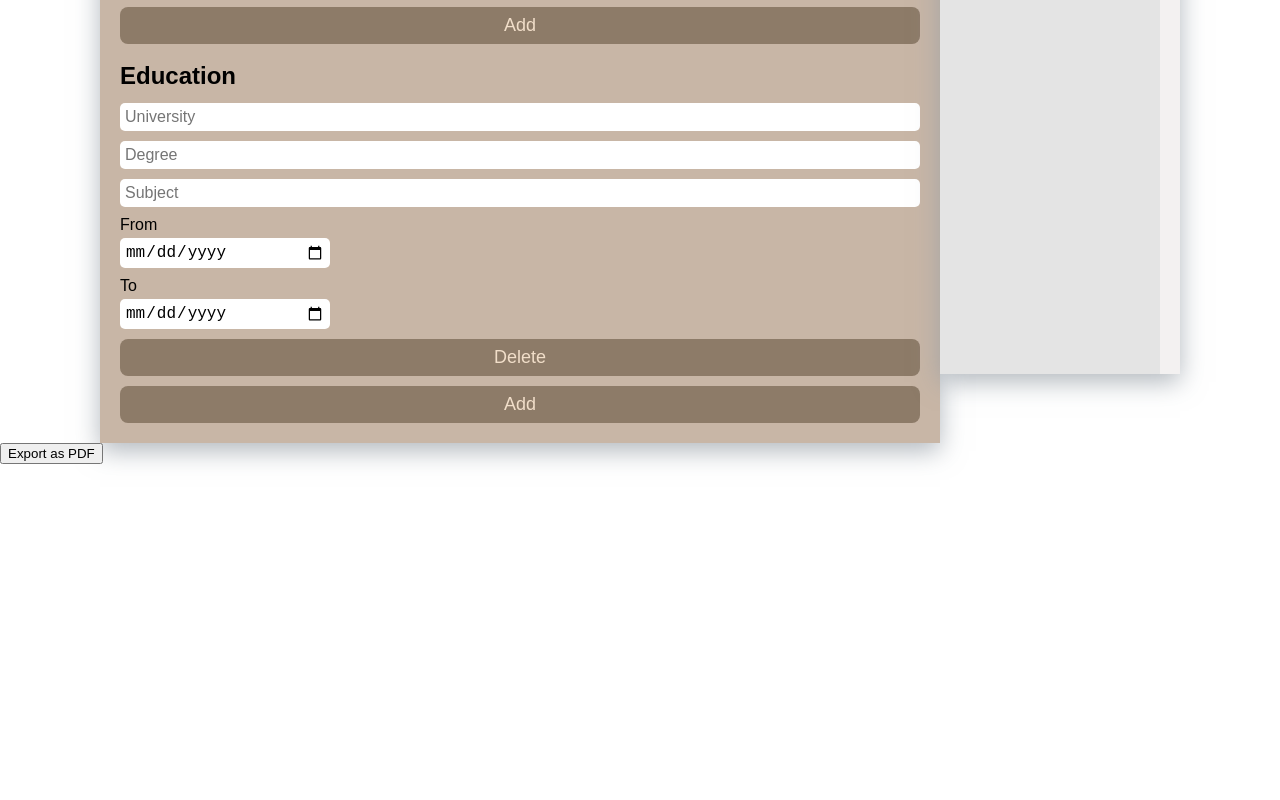
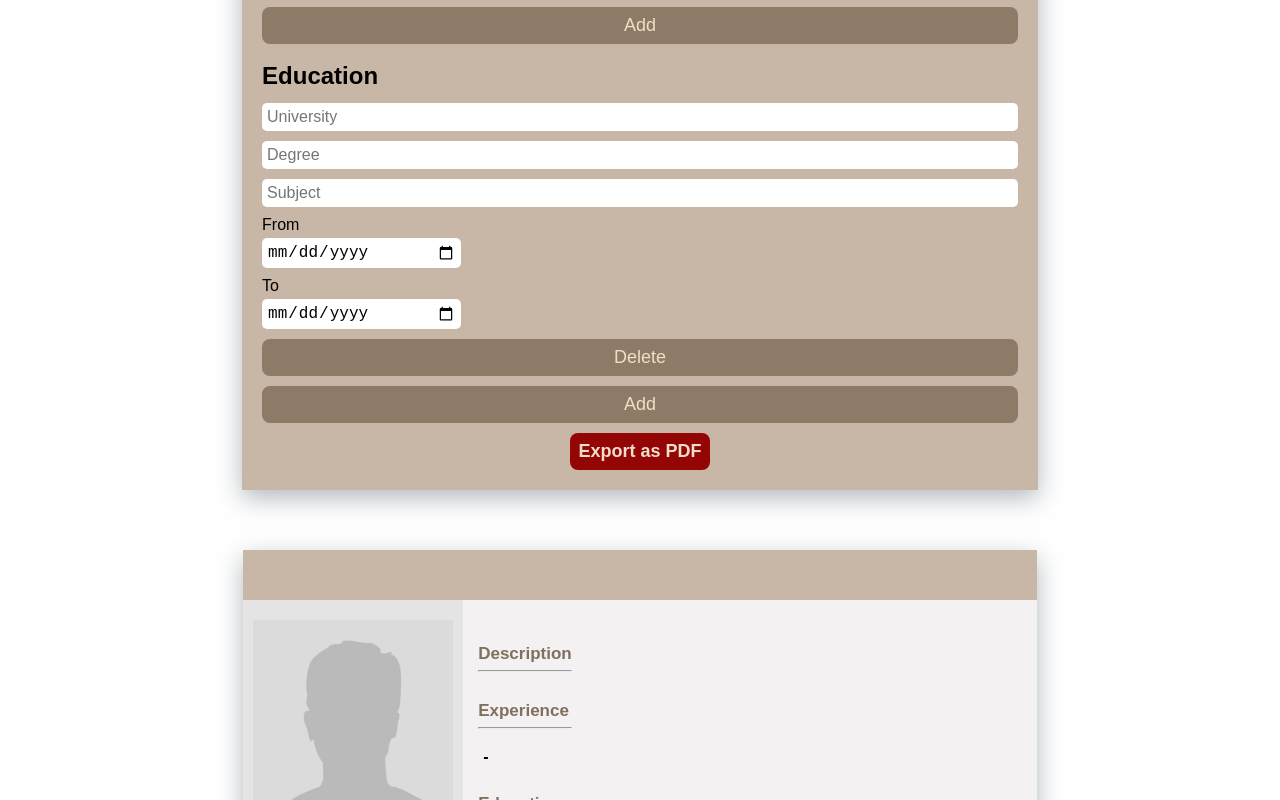
Before and after one commit to eduardsdn/react-cv-creator, a React (Create React App) app: page / in a window 1280 px wide. Shown: the part 919-1719 px from the top of the page. Before the commit the page ends 1413 px from the top, so only its background shows below. Built offline with nearby package versions, Linux system fonts and the light colour scheme.

Commit message:
Styling changes

```diff
--- a/src/App.jsx
+++ b/src/App.jsx
@@ -188,7 +188,10 @@ const handlePrint = useReactToPrint({
         educations={educations}
         addEducation={addEducation}
         deleteEducation={deleteEducation}
-        updateEducation={updateEducation}/>
+        updateEducation={updateEducation}
+
+        handlePrint={handlePrint}
+        />
 
         <CVPreview
         ref={componentRef}
@@ -198,8 +201,6 @@ const handlePrint = useReactToPrint({
         educations={educations}
         />
       </main>
-
-      <button className="exportPDF-button" onClick={handlePrint}>Export as PDF</button>
     </div>
 
 
--- a/src/components/CVForm.jsx
+++ b/src/components/CVForm.jsx
@@ -32,6 +32,7 @@ export default function CVForm(props) {
             <PersonalInfoForm updatePersonalInfo={props.updatePersonalInfo} handleImageChange={props.handleImageChange}/>
             {experienceElements}
             {educationElements}
+            <div className="exportPDF-wrapper"><button className="exportPDF button" onClick={props.handlePrint}>Export as PDF</button></div>
         </div>
     )
 }
--- a/src/style.css
+++ b/src/style.css
@@ -76,15 +76,23 @@ table {
     padding-left: 100px;
     padding-right: 100px;
     display: flex;
+    gap: 60px;
     justify-content: space-between;
 }
+
+@media screen and (max-width: 1500px) {
+        .main-content{
+            flex-direction: column;
+            align-items: center;
+        }
+    }
 
 /* CVForm */
 
 .cv-form {
-    /* margin-top: 50px; */
     background-color: #C8B6A6;
-    min-width: 800px;
+    /* width: 800px; */
+    width: 200mm;
     padding-top: 10px;
     padding-bottom: 20px;
     padding-left: 20px;
@@ -167,22 +175,31 @@ label {
     background-color:#8D7B68;
 }
 
+.exportPDF-wrapper {
+    display: flex;
+    justify-content: center;
+}
+
+.exportPDF {
+   background-color: rgb(148, 5, 5);
+   font-weight: 700;
+}
+
 /* CV Preview */
 .cv-preview {
-    /* margin-top: 50px; */
+    position: sticky;
+    top: 0;
+    /* align-self: flex-start; */
     background-color: #f3f1f1;
-    /* width: 800px; */
     width: 210mm;
     height: 297mm;
-    position: sticky;
     overflow-y: hidden;
     box-shadow: rgba(149, 157, 165, 0.726) 0px 8px 24px;
 }
 
+
 .preview-main-content {
-    /* height: 100%; */
     display: flex;
-    /* background-color: aqua; */
     height:100%;
 }
 
```
